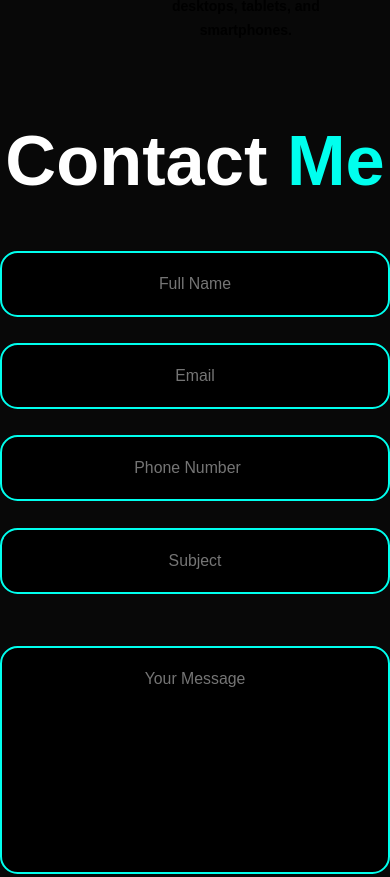
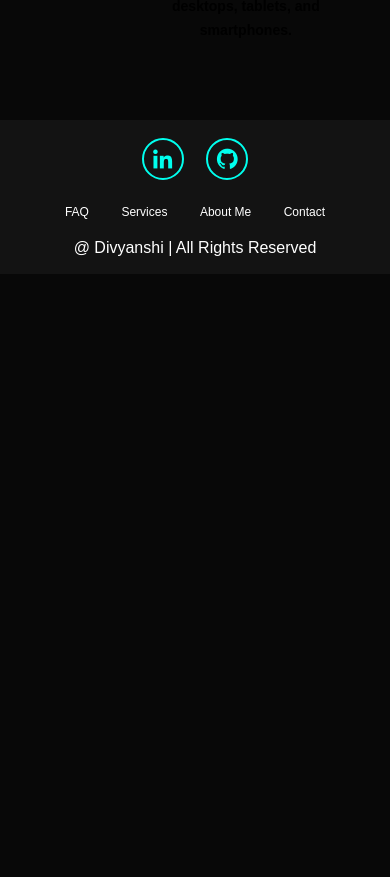
Before and after one commit to DivyanshiJadon/project, a plain HTML site: page index.html in a window 390 px wide. Shown: the part 3527-4404 px from the top of the page. After the commit the page ends 3801 px from the top, so only its background shows below. Drawn offline with nearby package versions, Linux system fonts and the light colour scheme.

Commit message:
delete form  due to non-responsiveness
as it was not responsive

```diff
--- a/index.html
+++ b/index.html
@@ -3,7 +3,7 @@
 <head>
     <meta charset="UTF-8">
     <meta name="viewport" content="width=device-width, initial-scale=1.0">
-    <title>Responsive Portfolio Website</title>
+    <title>Divyanshi </title>
     <link rel="stylesheet" href="portfolio.css">
     <link href='https://unpkg.com/boxicons@2.1.4/css/boxicons.min.css' rel='stylesheet'>
 
@@ -107,9 +107,9 @@
                 </div>
             </div>
           </section>
-          <div class="contact" id="contact">
-              <h2 class="heading1">Contact<span> Me</span></h2>
-              <br>
+          <!-- <div class="contact" id="contact">
+              <h2 class="heading1">Contact<span> Me</span></h2> -->
+              <!-- <br>
               <form action="">
                 <div class="input-group">
                     <div class="input-box">
@@ -126,8 +126,8 @@
                         <textarea name="" id="" cols="30" rows="10" placeholder="Your Message"></textarea>
                                  <input type="submit" val="Send Message" class="btn">
                     </div>
-              </form>
-            </div>
+               </form> -->
+            <!-- </div>   -->
               <footer class="footer">
                 <div class="social">
                     <a href="https://www.linkedin.com/in/divyanshi-jadon-a11923315" target="_blank"><i class="bx bxl-linkedin"></i></a>
--- a/portfolio.css
+++ b/portfolio.css
@@ -405,7 +405,7 @@ section h2.heading {
     line-height: 1.7;
     margin: auto;
 }
-.contact{
+/* .contact{
     background-color: var(--bg-color);
 }
 .contact h2{
@@ -440,7 +440,7 @@ section h2.heading {
 
 .contact form .btn{
     margin-top: 2rem;
-}
+} */
 .footer{
     position: relative;
     bottom: 0;
```
